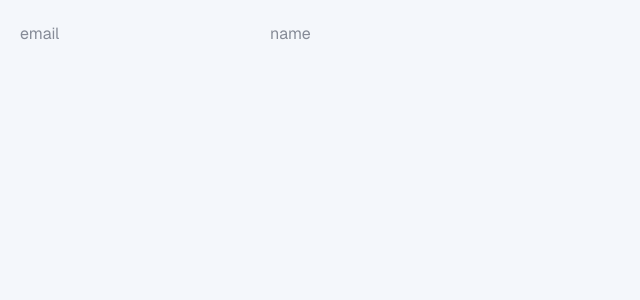
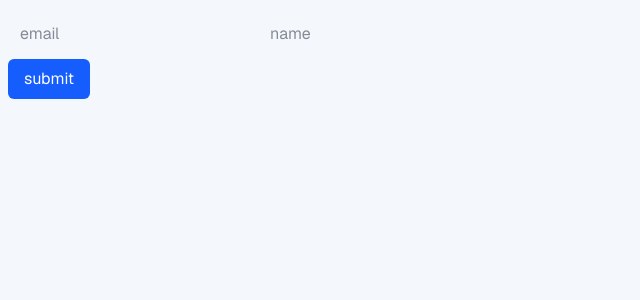
Before and after one commit to Kiim-Miin-Su/taco-office-front, a Next.js app: page /form in a window 1280 px wide. Shown: the top 300 px of the page, without its empty margins (0-640 px from the left). Built offline with nearby package versions, Linux system fonts and the light colour scheme.

Commit message:
[feat] add input with button
just test. after implementaion, make details

```diff
--- a/app/form/Form.tsx
+++ b/app/form/Form.tsx
@@ -3,13 +3,15 @@
 import { formReducer, initialForm } from "@/app/form/formAction";
 import { useReducer } from "react";
 import Input, { TextInfoType } from "../../components/input/Input";
+import Button from "../../components/button/Button";
 
 export default function Form() {
-  const [form, formDispatch] = useReducer(formReducer, initialForm);
+  const [form, formDispatch] = useReducer(formReducer, initialForm); // initialForm으로 자동 타입 추론
 
   const handleForm = (textInfoType: TextInfoType, value: string) => {
     if (textInfoType === "email") {
       formDispatch({
+        // form은 알아서 넣어줌 action {type: string; value: string}만 채우면 됨
         type: "CHANGE_EMAIL",
         value,
       });
@@ -28,8 +30,10 @@ export default function Form() {
       <form>
         <div className="input p-2">
           <Input inputType="text" infoType="email" placeHolder="email" value={form.email} onChange={handleForm} />
-
           <Input inputType="text" infoType="name" placeHolder="name" value={form.name} onChange={handleForm} />
+        </div>
+        <div className="submit hover bg-black-400">
+          <Button label="submit" key={"submit"} onClick={(e) => console.log(e.type, form.email, form.name)}/>
         </div>
       </form>
     </div>
--- a/components/button/Button.tsx
+++ b/components/button/Button.tsx
@@ -5,7 +5,7 @@ export type ButtonSize = "sm" | "md" | "lg";
 type ButtonProps = {
   size?: ButtonSize;
   label: string;
-  onClick?: () => void;
+  onClick?: (event:React.MouseEvent) => void;
   disabled?: boolean;
 };
 
--- a/components/input/Input.tsx
+++ b/components/input/Input.tsx
@@ -2,7 +2,6 @@ export type InputType = "text" | "email";
 export type TextInfoType = "email" | "name";
 
 type InputProps = {
-  key: string;
   inputType: InputType;
   infoType: TextInfoType;
   placeHolder: string;
@@ -10,12 +9,11 @@ type InputProps = {
   onChange: (name: TextInfoType, value: string) => void;
 };
 
-export default function Input({ key, inputType, infoType, placeHolder, value, onChange }: InputProps) {
+export default function Input({ inputType, infoType, placeHolder, value, onChange }: InputProps) {
 
   return (
     <>
       <input
-        key={key}
         value={value}
         name={infoType}
         type={inputType}
```
